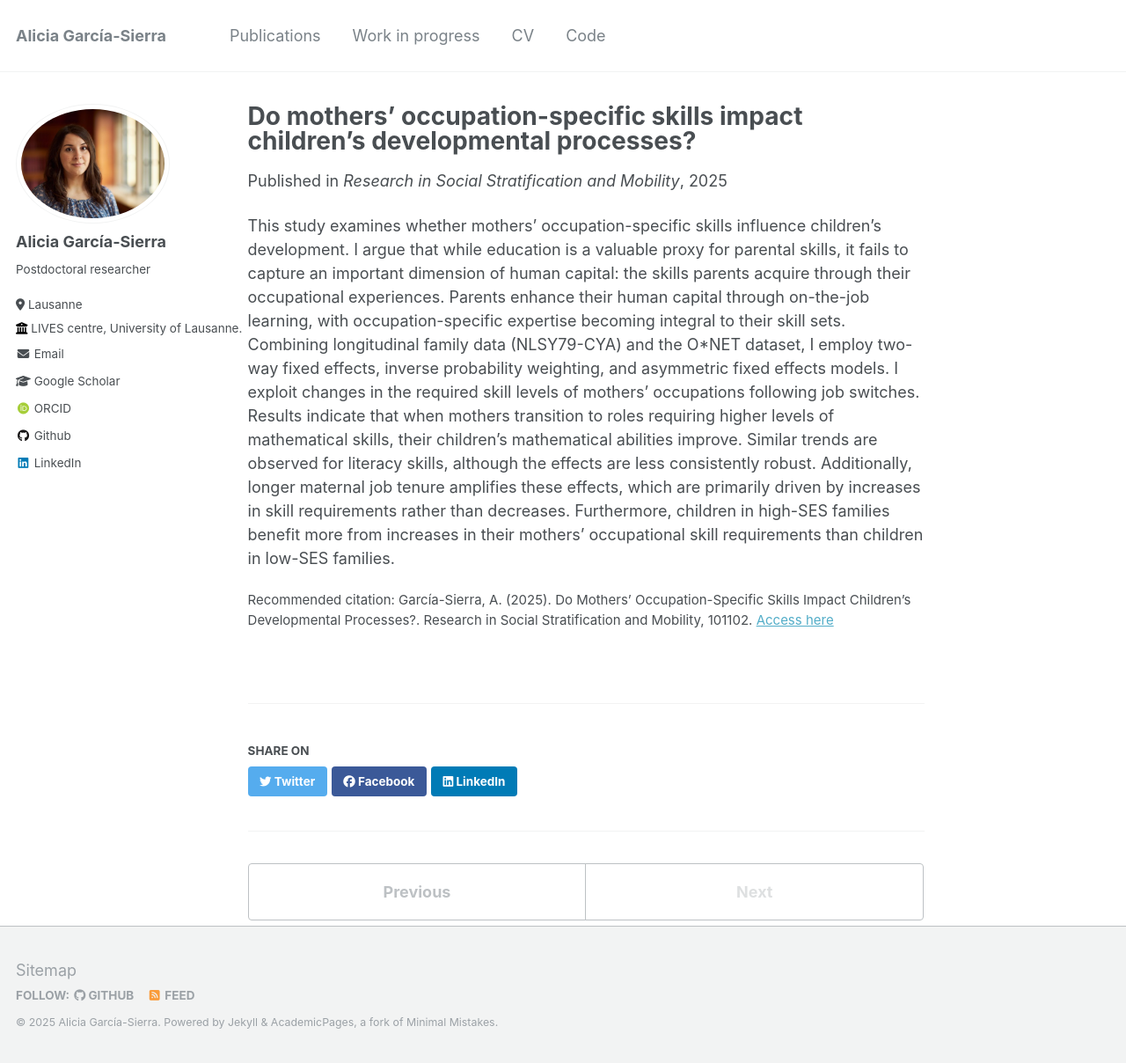
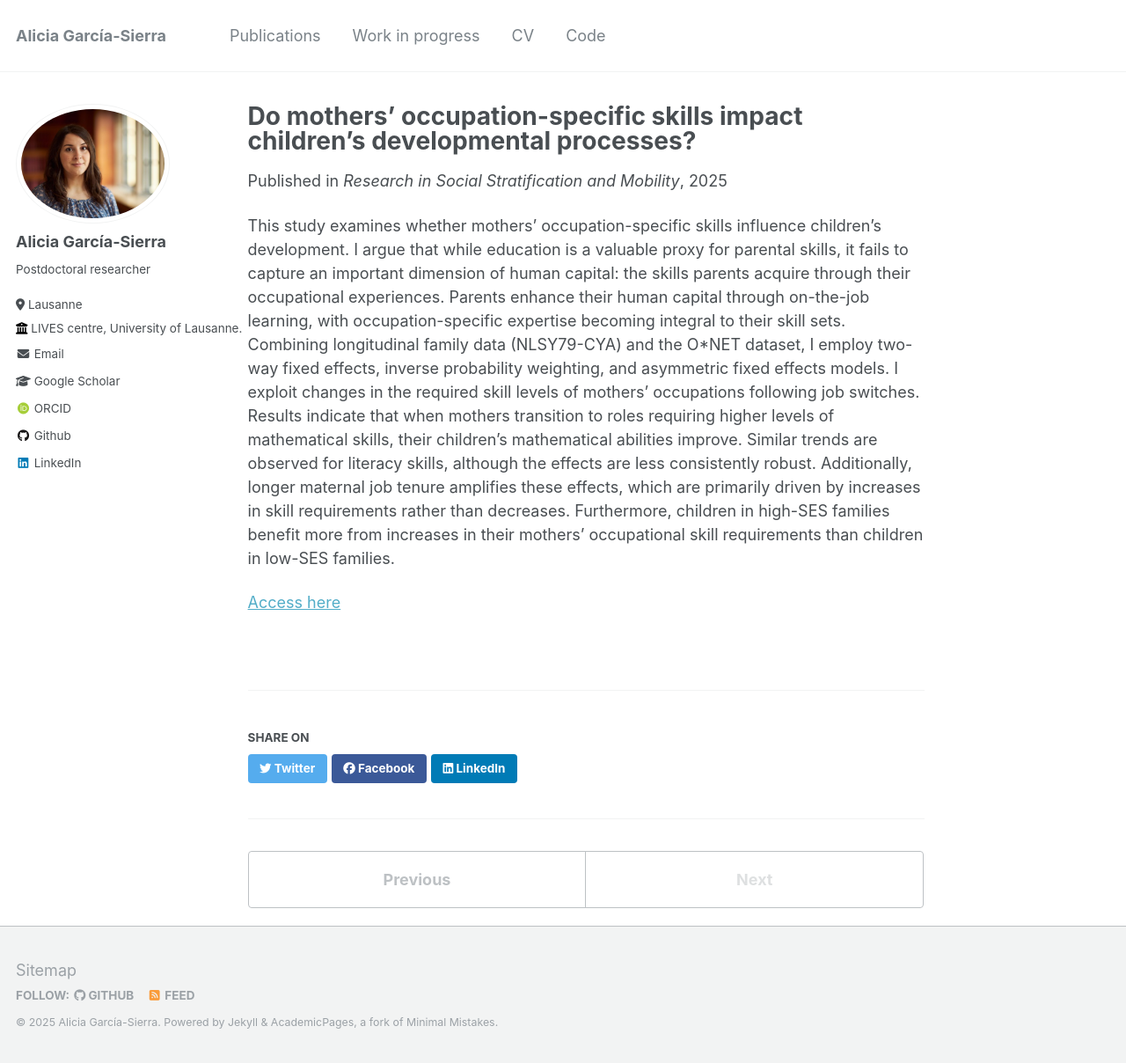
Before and after one commit to aliciagarciasierra/aliciagarciasierra.github.io, a Jekyll site: the page built from _publications/2015-10-01-paper-title-number-5.md, in a window 1280 px wide and 1208 px high. Shown: the whole window at 88% size. Built offline with Jekyll 4.4.1, drawn with Linux system fonts in a browser that asks for light colours; some web fonts are replaced.

Commit message:
Update 2015-10-01-paper-title-number-5.md

```diff
--- a/_publications/2015-10-01-paper-title-number-5.md
+++ b/_publications/2015-10-01-paper-title-number-5.md
@@ -6,7 +6,6 @@ excerpt: ' '
 date: 2025-09-10
 venue: 'Research in Social Stratification and Mobility'
 paperurl: 'https://www.sciencedirect.com/science/article/pii/S0276562425000939'
-citation: 'García-Sierra, A. (2025). Do Mothers’ Occupation-Specific Skills Impact Children’s Developmental Processes?. Research in Social Stratification and Mobility, 101102.'
 ---
 
 This study examines whether mothers’ occupation-specific skills influence children’s development. I argue that while education is a valuable proxy for parental skills, it fails to capture an important dimension of human capital: the skills parents acquire through their occupational experiences. Parents enhance their human capital through on-the-job learning, with occupation-specific expertise becoming integral to their skill sets. Combining longitudinal family data (NLSY79-CYA) and the O*NET dataset, I employ two-way fixed effects, inverse probability weighting, and asymmetric fixed effects models. I exploit changes in the required skill levels of mothers’ occupations following job switches. Results indicate that when mothers transition to roles requiring higher levels of mathematical skills, their children’s mathematical abilities improve. Similar trends are observed for literacy skills, although the effects are less consistently robust. Additionally, longer maternal job tenure amplifies these effects, which are primarily driven by increases in skill requirements rather than decreases. Furthermore, children in high-SES families benefit more from increases in their mothers’ occupational skill requirements than children in low-SES families.
```
